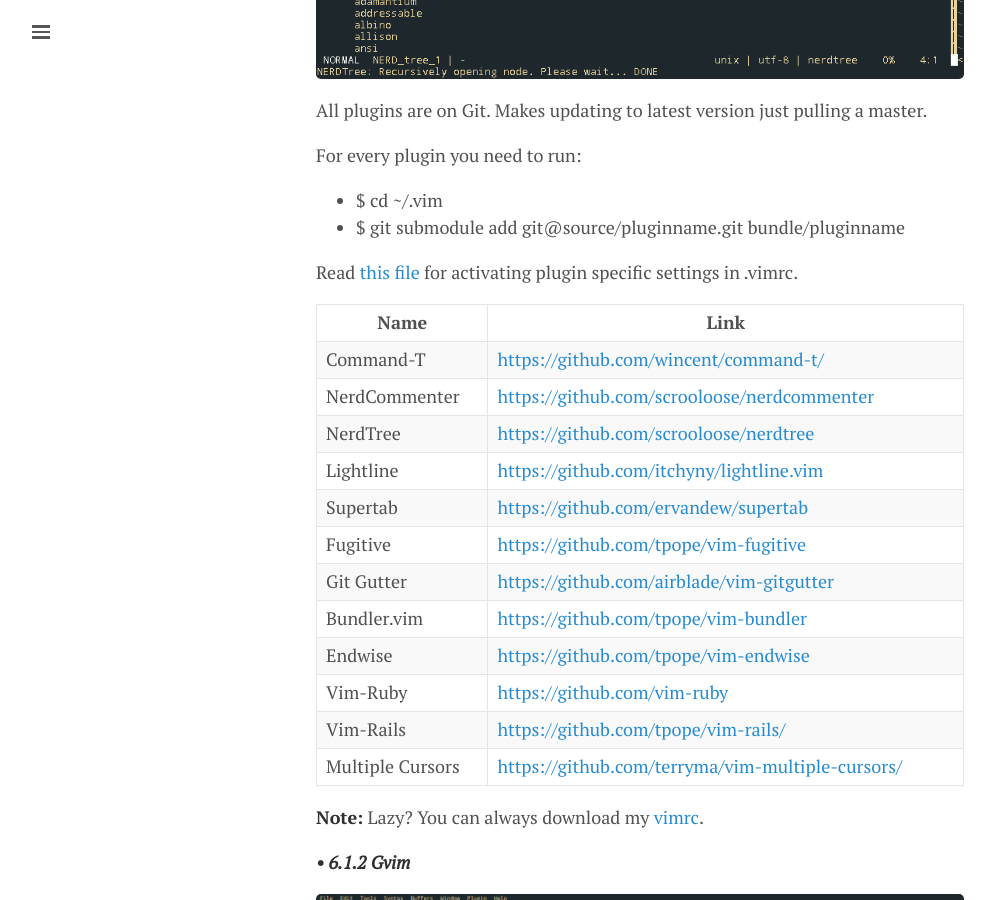
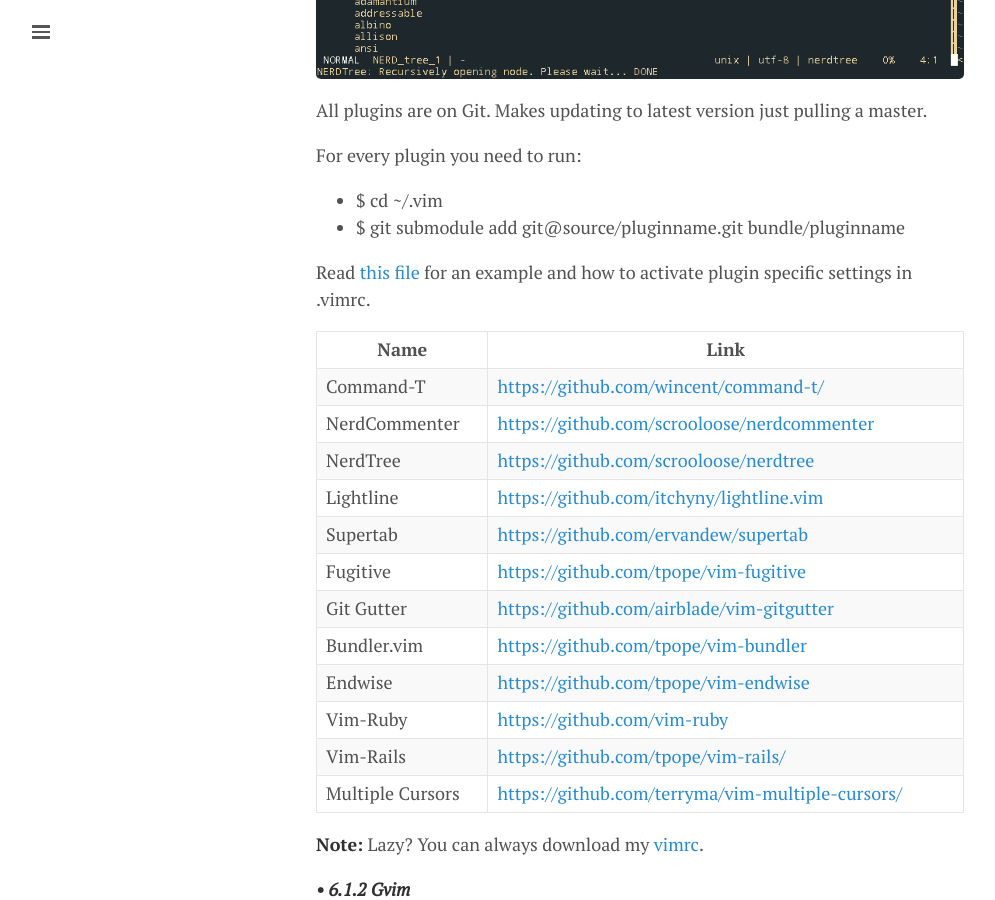
Before and after one commit to lgeurts/lgeurts.github.io, a Jekyll site: the page built from _posts/2017-07-11-bunsenlabs-linux-setup-notes-for dell-inspiron-6000.md, in a window 1280 px wide and 900 px high, scrolled down 7518 px. Shown: the whole window, without its empty margins (0-995 px from the left). Built offline with Jekyll 4.4.1, drawn with Linux system fonts in a browser that asks for light colours; nearby versions of some CDN libraries; comment, search, counter and statistics services are not loaded.

```diff
--- a/_posts/2017-07-11-bunsenlabs-linux-setup-notes-for dell-inspiron-6000.md
+++ b/_posts/2017-07-11-bunsenlabs-linux-setup-notes-for dell-inspiron-6000.md
@@ -230,7 +230,7 @@
 - $ cd ~/.vim
 - $ git submodule add git@source/pluginname.git bundle/pluginname
 
-Read [this file](assets/vim-plugin-settings.txt) for activating plugin specific settings in .vimrc.
+Read [this file](assets/vim-plugin-settings.txt) for an example and how to activate plugin specific settings in .vimrc.
 
 Name          | Link
 ------------- | --------
```
